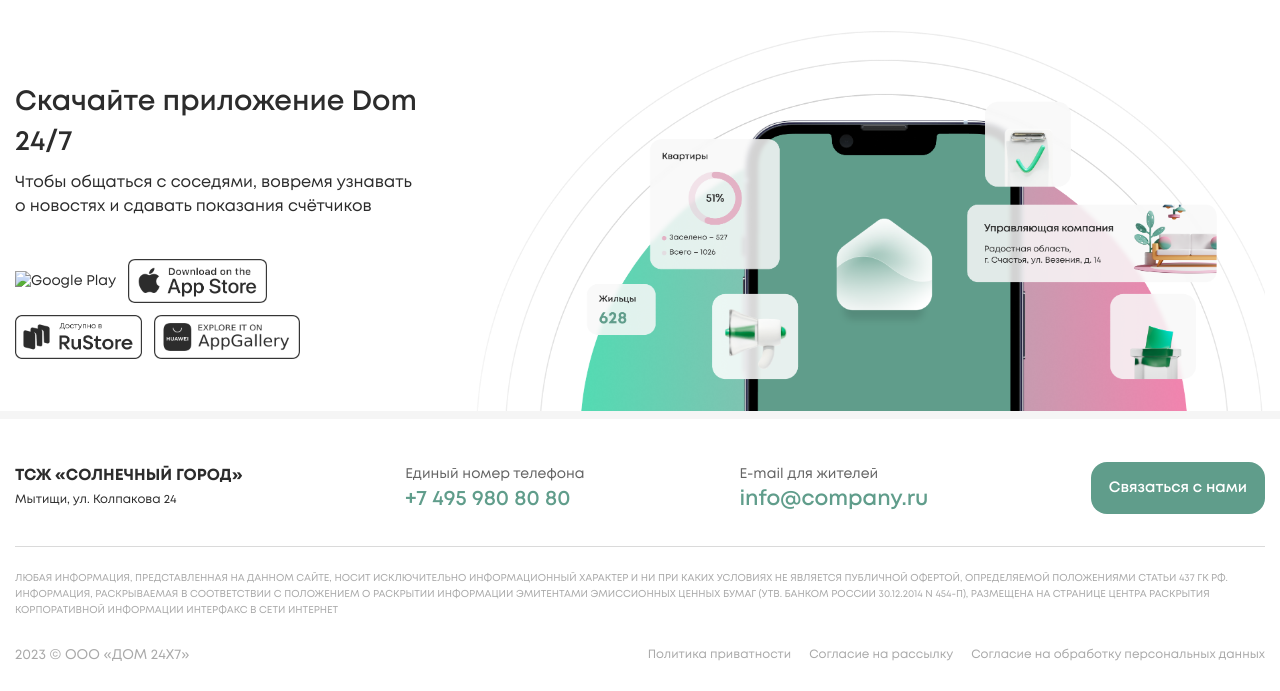
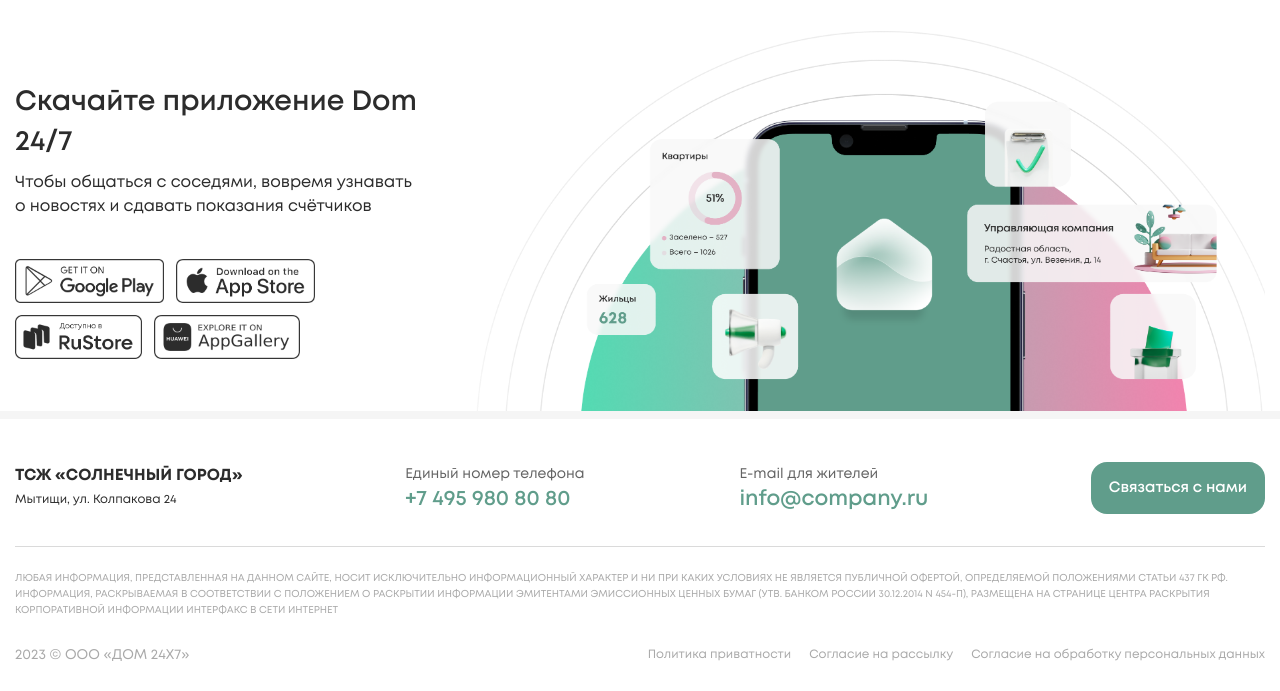
Before and after one commit to arinaefimova/dom24x7, a website: page src/index.html in a window 1280 px wide. Shown: the part 3968-4659 px from the top of the page. Drawn offline with nearby package versions, Linux system fonts and the light colour scheme; files that its build step writes are made by us from their sources; files whose address does not match are found by name.

Commit message:
validation + news page 2.1

```diff
--- a/src/index.html
+++ b/src/index.html
@@ -367,7 +367,7 @@
                                 </p>
                             </div>
                             <div class="apps__links">
-                                <a href="#" class="apps__link apps__link_google"><img src="@img/mobile-apps/googl-play.png"
+                                <a href="#" class="apps__link apps__link_google"><img src="@img/mobile-apps/google-play.png"
                                         alt="Google Play"></a>
                                 <a href="#" class="apps__link apps__link_app"><img src="@img/mobile-apps/app-store.png"
                                         alt="App Store"></a>
```
Also changed, not shown: dist/css/style.min.css, dist/img/mobile-apps/google-play.png (renamed from dist/img/mobile-apps/google-play .png), dist/img/mobile-apps/google-play.webp (renamed from dist/img/mobile-apps/google-play .webp), dist/index.html, dist/news.html, src/img/mobile-apps/google-play.png (renamed from src/img/mobile-apps/google-play .png).
